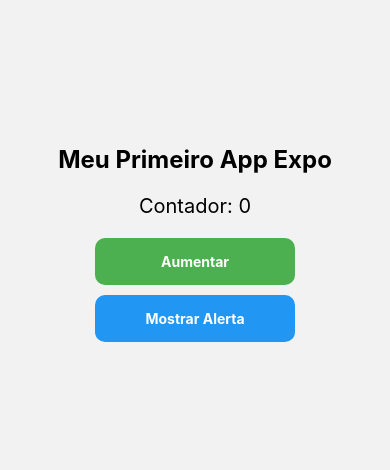
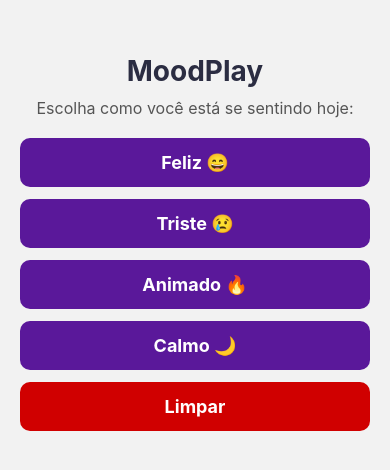
Before and after one commit to naaara/PlayMood, a React Native app: screen / in a window 390 px wide. Shown: the part 174-644 px from the top of the page. Built offline with nearby package versions, Linux system fonts and the light colour scheme.

Commit message:
app de recomendação de humor

```diff
--- a/App.js
+++ b/App.js
@@ -1,68 +1,169 @@
 import { StatusBar } from 'expo-status-bar';
-import { StyleSheet, Text, View, TouchableOpacity, Alert } from 'react-native';
 import { useState } from 'react';
+import {
+  StyleSheet,
+  Text,
+  View,
+  TouchableOpacity,
+  ScrollView,
+} from 'react-native';
 
 export default function App() {
-  const [contador, setContador] = useState(0);
+  const [humorSelecionado, setHumorSelecionado] = useState('');
+  const [musica, setMusica] = useState('');
+  const [filme, setFilme] = useState('');
+  const [mensagem, setMensagem] = useState('');
 
-  function aumentar() {
-    setContador(contador + 1);
+  function recomendar(humor) {
+    setHumorSelecionado(humor);
+
+    if (humor === 'feliz') {
+      setMusica('Pop alegre ou playlist animada');
+      setFilme('Comédia ou animação divertida');
+      setMensagem('Seu dia já está bom, então aproveite algo leve e divertido!');
+    } else if (humor === 'triste') {
+      setMusica('Música calma ou acústica');
+      setFilme('Drama emocionante ou filme reconfortante');
+      setMensagem('Tudo bem ter dias difíceis. Escolha algo que acolha seu momento.');
+    } else if (humor === 'animado') {
+      setMusica('Eletrônica, funk, pop ou música para dançar');
+      setFilme('Ação, aventura ou super-herói');
+      setMensagem('Você está com energia! Aproveite algo intenso e empolgante.');
+    } else if (humor === 'calmo') {
+      setMusica('Lo-fi, instrumental ou acústica suave');
+      setFilme('Romance leve, drama tranquilo ou natureza');
+      setMensagem('Hoje combina com paz, conforto e tranquilidade.');
+    }
   }
 
-  function mostrarMensagem() {
-    Alert.alert("Finalmente o app deu certo mdssss 🎉🎉🎉🎉🎉🎉🎉🎉🎉🎉");
+  function limpar() {
+    setHumorSelecionado('');
+    setMusica('');
+    setFilme('');
+    setMensagem('');
   }
 
   return (
-    <View style={styles.container}>
-      <Text style={styles.titulo}>Meu Primeiro App Expo</Text>
-
-      <Text style={styles.contador}>
-        Contador: {contador}
+    <ScrollView contentContainerStyle={styles.container}>
+      <Text style={styles.titulo}>MoodPlay</Text>
+      <Text style={styles.subtitulo}>
+        Escolha como você está se sentindo hoje:
       </Text>
 
-      <TouchableOpacity style={styles.botao} onPress={aumentar}>
-        <Text style={styles.textoBotao}>Aumentar</Text>
+      <TouchableOpacity
+        style={styles.botao}
+        onPress={() => recomendar('feliz')}
+      >
+        <Text style={styles.textoBotao}>Feliz 😄</Text>
       </TouchableOpacity>
 
-      <TouchableOpacity style={[styles.botao, styles.botaoSecundario]} onPress={mostrarMensagem}>
-        <Text style={styles.textoBotao}>Mostrar Alerta</Text>
+      <TouchableOpacity
+        style={styles.botao}
+        onPress={() => recomendar('triste')}
+      >
+        <Text style={styles.textoBotao}>Triste 😢</Text>
       </TouchableOpacity>
 
+      <TouchableOpacity
+        style={styles.botao}
+        onPress={() => recomendar('animado')}
+      >
+        <Text style={styles.textoBotao}>Animado 🔥</Text>
+      </TouchableOpacity>
+
+      <TouchableOpacity
+        style={styles.botao}
+        onPress={() => recomendar('calmo')}
+      >
+        <Text style={styles.textoBotao}>Calmo 🌙</Text>
+      </TouchableOpacity>
+
+      <TouchableOpacity
+        style={[styles.botao, styles.botaoLimpar]}
+        onPress={limpar}
+      >
+        <Text style={styles.textoBotao}>Limpar</Text>
+      </TouchableOpacity>
+
+      {humorSelecionado !== '' && (
+        <View style={styles.caixaResultado}>
+          <Text style={styles.resultadoTitulo}>
+            Resultado para: {humorSelecionado}
+          </Text>
+          <Text style={styles.resultadoTexto}>🎵 Música: {musica}</Text>
+          <Text style={styles.resultadoTexto}>🎬 Filme: {filme}</Text>
+          <Text style={styles.mensagem}>{mensagem}</Text>
+        </View>
+      )}
+
       <StatusBar style="auto" />
-    </View>
+    </ScrollView>
   );
 }
 
 const styles = StyleSheet.create({
   container: {
-    flex: 1,
+    flexGrow: 1,
     backgroundColor: '#f2f2f2',
     alignItems: 'center',
     justifyContent: 'center',
+    padding: 20,
   },
   titulo: {
-    fontSize: 24,
+    fontSize: 28,
     fontWeight: 'bold',
+    color: '#2b2d42',
+    marginBottom: 10,
+    textAlign: 'center',
+  },
+  subtitulo: {
+    fontSize: 16,
+    color: '#555',
     marginBottom: 20,
-  },
-  contador: {
-    fontSize: 20,
-    marginBottom: 20,
+    textAlign: 'center',
   },
   botao: {
-    backgroundColor: '#4CAF50',
-    padding: 15,
+    backgroundColor: '#5a189a',
+    width: '100%',
+    padding: 14,
     borderRadius: 10,
-    marginBottom: 10,
-    width: 200,
+    marginBottom: 12,
     alignItems: 'center',
   },
-  botaoSecundario: {
-    backgroundColor: '#2196F3',
+  botaoLimpar: {
+    backgroundColor: '#d00000',
   },
   textoBotao: {
     color: '#fff',
+    fontSize: 18,
     fontWeight: 'bold',
   },
+  caixaResultado: {
+    marginTop: 20,
+    width: '100%',
+    backgroundColor: '#fff',
+    borderRadius: 12,
+    padding: 16,
+    borderWidth: 1,
+    borderColor: '#ddd',
+  },
+  resultadoTitulo: {
+    fontSize: 20,
+    fontWeight: 'bold',
+    color: '#2b2d42',
+    marginBottom: 10,
+    textAlign: 'center',
+  },
+  resultadoTexto: {
+    fontSize: 17,
+    color: '#333',
+    marginBottom: 8,
+  },
+  mensagem: {
+    marginTop: 10,
+    fontSize: 16,
+    color: '#444',
+    fontStyle: 'italic',
+    textAlign: 'center',
+  },
 });
```
